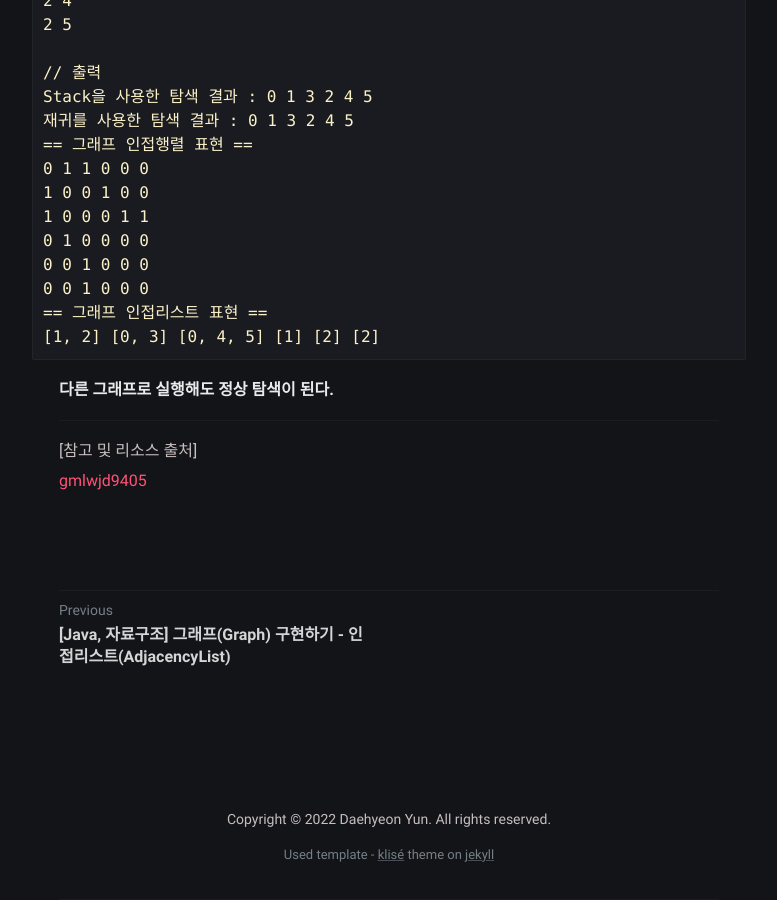
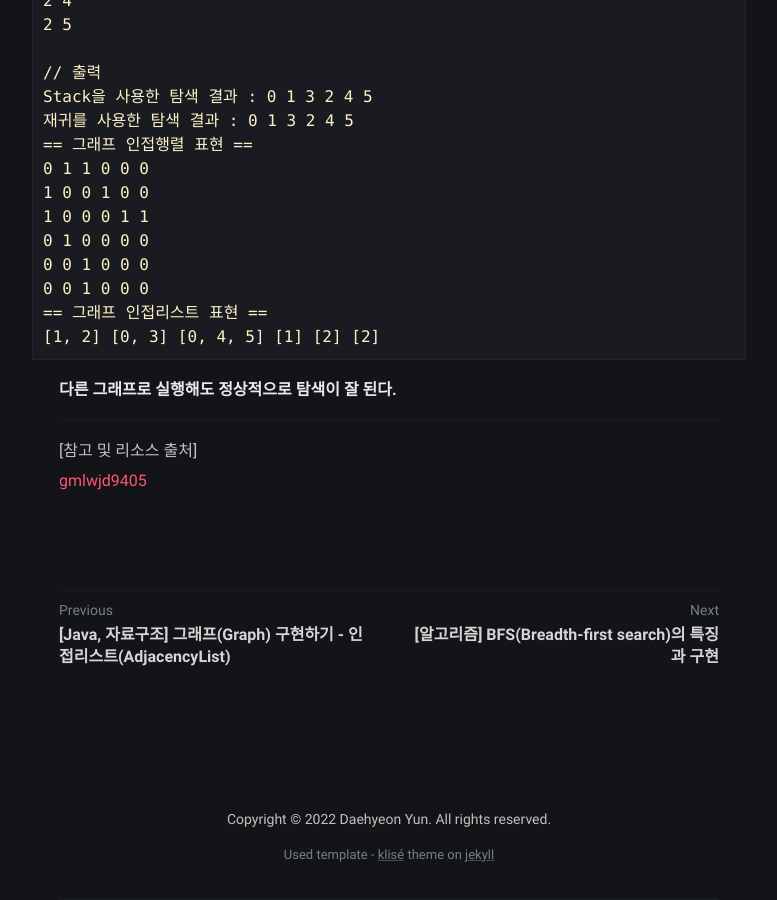
Before and after one commit to YunDaeHyeon/YunDaeHyeon.github.io, a Jekyll site: the page built from _posts/Algorithm/2022-02-25-algorithm-post10.md, in a window 1280 px wide and 900 px high, scrolled down 7772 px. Shown: the whole window, without its empty margins (251-1028 px from the left). Built offline with Jekyll 4.4.1, drawn with Linux system fonts in a browser that asks for light colours; comment, search, counter and statistics services are not loaded; some of the changed lines change nothing that is shown; some of the changed text lies outside the part shown.

Commit message:
mac-22.02.26 algorithm post11 add

````diff
--- a/_posts/Algorithm/2022-02-25-algorithm-post10.md
+++ b/_posts/Algorithm/2022-02-25-algorithm-post10.md
@@ -22,7 +22,7 @@
 - **어떠한 노드를 방문했었는지 반드시 검사해야한다.**
 
 # 시간복잡도
-**DFS는 그래프의 모든 간선을 탐색한다. `정점의 수를 N`, 간선의 수를 E`라 할 때 시간 복잡도는 다음과 같다.**
+**DFS는 그래프의 모든 간선을 탐색한다. `정점의 수를 N`, `간선의 수를 E`라 할 때 시간 복잡도는 다음과 같다.**
 - 인접리스트로 표현될 때 : O(N+E)
 - 인접행렬로 표현될 때  : O(N^2)
 
@@ -249,8 +249,7 @@
 == 그래프 인접리스트 표현 ==
 [1, 2] [0, 3] [0, 4, 5] [1] [2] [2]
 ```
-**다른 그래프로 실행해도 정상 탐색이 된다.**
-
+**다른 그래프로 실행해도 정상적으로 탐색이 잘 된다.**
 
 
 
--- /dev/null
+++ b/_posts/Algorithm/2022-02-26-algorithm-post11.md
@@ -0,0 +1,213 @@
+---
+layout: post
+title: "[알고리즘] BFS(Breadth-first search)의 특징과 구현"
+data:   2022-02-26 16:41:00+0900
+categories: jekyll update
+tags: [algorigtm]
+---
+# 그래프 탐색
+**하나의 정점(Vertex)로 시작하여 모든 정점들을 한 번씩 방문하는 것을 말한다. (ex : 도시와 도로)**
+
+# 너비 우선 탐색(BFS, Breadth-first search)란?
+**루트노트에서 시작하여 인접한 노드를 먼저 탐색하는 기법이다. 시작 정점으로부터 `가까운 정점`을 먼저 방문하고 `멀리 떨어져 있는` 정점을 나중에 방문한다.**
+즉, **깊게(deep) 탐색하기 전에 넓게(wide) 탐색하는 것을 말한다.** 주로 *두 노드 사이의 최단 경로를 찾고싶을 때* 사용한다. **`DFS`는 모든 정점의 관계를 살펴야 하지만 BFS는 가까운 관계부터 탐색한다.**
+또 **경로의 특징을 가지거나 미로와 같은 문제에 많이 사용된다.** 만약, **그래프가 정말 크다면 `DFS`, 검색 대상의 규모가 크지 않고 시작 노드부터 원하는 노드까지 거리가 가까우면 `BFS`를 사용한다.**
+
+<p align="center"><img src="/assets/img/blog/정보/BFS.png"></p>
+
+# 특징
+- 모든 경로를 동시에 탐색한다.
+- 직관적이지 않다. 즉, **BFS는 시작 노드에서 시작하여 거리에 따라 단계별로 탐색한다.**
+- BFS는 재귀적으로 동작하지 않는다.
+- **가중치가 없는** 그래프의 경우 시작 노드부터 원하는 노드의 최단 경로를 알아낼 수 있다. (가중치가 있을 때 최단거리는 **다익스트라 알고리즘**을 사용한다.)
+- `Queue`를 사용하기에 **선입선출**의 구조를 가지고 있다.
+- **어떠한 노드를 방문했었는지 반드시 검사해야한다.**
+
+# 시간복잡도
+**DFS와 마찬가지로 그래프 내의 적은 숫자의 간선만을 가지는 `희소 그래프`의 경우 인접 행렬보다 인접 리스트를 사용하는 것이 유리하다. `정점의 수를 N`, `간선의 수를 E`라 할 때 시간 복잡도는 다음과 같다.**
+- 인접 리스트로 표현될 때 : O(N+E)
+- 인접 행렬로 표현될 때  : O(N^2)
+
+# 구현
+다음과 같은 그래프가 그러져 있다면 탐색 과정은 다음과 같다.
+<p align="center"><img src="/assets/img/blog/정보/DFS graph.png"></p>
+
+1. `노드 0`을 큐에 넣고 방문처리 한다.
+2. `노드 0`에 인접한 노드 `노드 1`을 큐에 넣는다.
+3. `노드 1`을 방문처리 한 뒤 인접한 노드 `노드 3, 4`를 모두 큐에 넣고 방문처리 한다.
+4. `노드 1`에 더 이상 인접한 노드가 없어 **큐(선입선출)에 먼저 들어온 `노드 3`부터 `노드 4`와 인접한 노드를 큐에 넣고 방문처리 한다.(2, 6, 8, 9의 순서로 큐에 들어가게 된다.)**
+5. `노드 3`과 `노드 4`에 더 이상 인접한 노드가 없기에 **큐(선입선출)에 먼저 들어온 `노드 2`부터 `노드 6`, `노드 8`, `노드 9`의 순서로 탐색을 진행한다.**
+6. `노드 2`에 인접한 `노드 5, 7`을 큐에 넣은 뒤 방문처리 한다.
+7. 더 이상 인접한 노드가 없기에 탐색을 종료한다.
+**최종 탐색 순서 : 0 -> 1 -> 3 -> 4-> 2 -> 6 -> 8 -> 9 -> 5 -> 7**
+
+# 코드
+그래프가 정상적으로 잘 만들어졌는지 확인하기 위하여 인접리스트, 인접 행렬까지 구현하였다.
+또한, BFS는 **재귀적으로 동작하지 않는 알고리즘이다.** **큐(Queue)를 사용하기에 Queue와 LinkedList를 명시적으로 구현하여 코드를 작성하였다.**
+
+```java
+package bfs;
+
+import java.io.BufferedReader;
+import java.io.IOException;
+import java.io.InputStreamReader;
+import java.util.*;
+
+class CreateBFS{
+    int vertex; // 정점의 수
+    int edge; // 간선의 수
+    int[][] graph; // 그래프
+    boolean[] visited; // 방문 체크
+    private LinkedList<Integer>[] list; // 인접리스트 생성
+
+    public CreateBFS(int vertex, int edge){
+        this.vertex = vertex;
+        this.edge = edge;
+        graph = new int[vertex][vertex];
+        visited = new boolean[vertex];
+        list = new LinkedList[vertex];
+        for(int i = 0 ; i < vertex; i++){
+            list[i] = new LinkedList<>();
+        }
+    }
+
+    public void graphInit(){
+        Arrays.fill(visited, false);
+    }
+
+    public void makeGraphEdge(int from, int to){
+        // 양방향 간선 연결
+        graph[from][to] = 1;
+        graph[to][from] = 1;
+        // 인접리스트 표현
+        list[from].add(to);
+        list[to].add(from);
+    }
+
+    public void createMatrix(){
+        for(int i = 0 ; i < vertex; i++){
+            for(int j = 0 ; j < vertex; j++){
+                System.out.print(graph[i][j]+" ");
+            }
+            System.out.println();
+        }
+    }
+
+    public void createList(){
+        for(int i = 0 ; i < list.length; i++){
+            Collections.sort(list[i]);
+            System.out.print(list[i]+" ");
+        }
+    }
+
+    // 파라미터는 시작지점 노드를 지정한다.
+    public void useBFS(int startNode){
+        // 선입선출
+        Queue<Integer> queue = new LinkedList<>();
+        queue.offer(startNode); // 처음 시작지점을 큐에 넣는다.
+        visited[startNode] = true; // 시작 정점 방문 처리
+
+        // 큐에 있는 모든 정점에 방문할 때 까지 (큐가 텅 빌때까지)
+        while(!queue.isEmpty()){
+            int temp = queue.poll(); // 큐에 있는 정점을 하나 뺀다.
+            System.out.print(temp+" ");
+
+            for(int i = 0; i < vertex; i++){
+                if(graph[temp][i] == 1 && !visited[i]){ // graph[temp][i] == 1은 graph[from][to] == 1와 같은 의미
+                    queue.offer(i);
+                    visited[i] = true;
+                }
+            }
+        }
+    }
+
+}
+
+public class BFS {
+    public static void main(String[] args) throws IOException {
+        BufferedReader br = new BufferedReader(new InputStreamReader(System.in));
+        System.out.println("정점(vertex)과 간선(edge)의 개수를 입력하세요");
+        StringTokenizer st = new StringTokenizer(br.readLine(), " ");
+        int vertex = Integer.parseInt(st.nextToken()); // 정점의 개수 입력
+        int edge = Integer.parseInt(st.nextToken()); // 간선의 개수 입력
+        CreateBFS createBFS = new CreateBFS(vertex, edge);
+        System.out.println("간선(Edge) 입력(from <-> to)");
+        for(int i = 0 ; i < edge; i++){
+            st = new StringTokenizer(br.readLine()," ");
+            createBFS.makeGraphEdge(Integer.parseInt(st.nextToken()),Integer.parseInt(st.nextToken()));
+        }
+        System.out.print("BFS 탐색 결과 : ");
+        createBFS.useBFS(0); // BFS 탐색 시작
+        System.out.println();
+        System.out.println("== 그래프 인접 행렬 표현 ==");
+        createBFS.createMatrix();
+        System.out.println("== 그래프 인접 리스트 표현 ==");
+        createBFS.createList();
+    }
+}
+```
+
+# 결과
+```console
+정점(vertex)과 간선(edge)의 개수를 입력하세요
+10 9    // 입력
+간선(Edge) 입력(from <-> to)
+0 1     // 입력
+1 3
+1 4
+3 2
+3 6
+2 5
+2 7
+4 8
+4 9
+
+// 출력
+BFS 탐색 결과 : 0 1 3 4 2 6 8 9 5 7
+== 그래프 인접 행렬 표현 ==
+0 1 0 0 0 0 0 0 0 0
+1 0 0 1 1 0 0 0 0 0
+0 0 0 1 0 1 0 1 0 0
+0 1 1 0 0 0 1 0 0 0
+0 1 0 0 0 0 0 0 1 1
+0 0 1 0 0 0 0 0 0 0
+0 0 0 1 0 0 0 0 0 0
+0 0 1 0 0 0 0 0 0 0
+0 0 0 0 1 0 0 0 0 0
+0 0 0 0 1 0 0 0 0 0
+== 그래프 인접 리스트 표현 ==
+[1] [0, 3, 4] [3, 5, 7] [1, 2, 6] [1, 8, 9] [2] [3] [2] [4] [4]
+```
+**정상적으로 출력이 잘 되는 것을 확인할 수 있다.**
+<p align="center"><img src="/assets/img/blog/정보/DFS graph2.png"></p>
+
+```console
+정점(vertex)과 간선(edge)의 개수를 입력하세요
+6 5     // 입력
+간선(Edge) 입력(from <-> to)
+0 1     // 입력
+0 2
+1 3
+2 4
+2 5
+
+// 출력
+BFS 탐색 결과 : 0 1 2 3 4 5
+== 그래프 인접 행렬 표현 ==
+0 1 1 0 0 0
+1 0 0 1 0 0
+1 0 0 0 1 1
+0 1 0 0 0 0
+0 0 1 0 0 0
+0 0 1 0 0 0
+== 그래프 인접 리스트 표현 ==
+[1, 2] [0, 3] [0, 4, 5] [1] [2] [2]
+```
+**다른 그래프로 실행해도 정상적으로 탐색이 잘 된다.**
+
+
+
+
+---
+[참고 및 출처]
+[seeminglyjs](https://seeminglyjs.tistory.com/255)
````
Also changed, not shown: assets/img/blog/정보/BFS.png (added).
